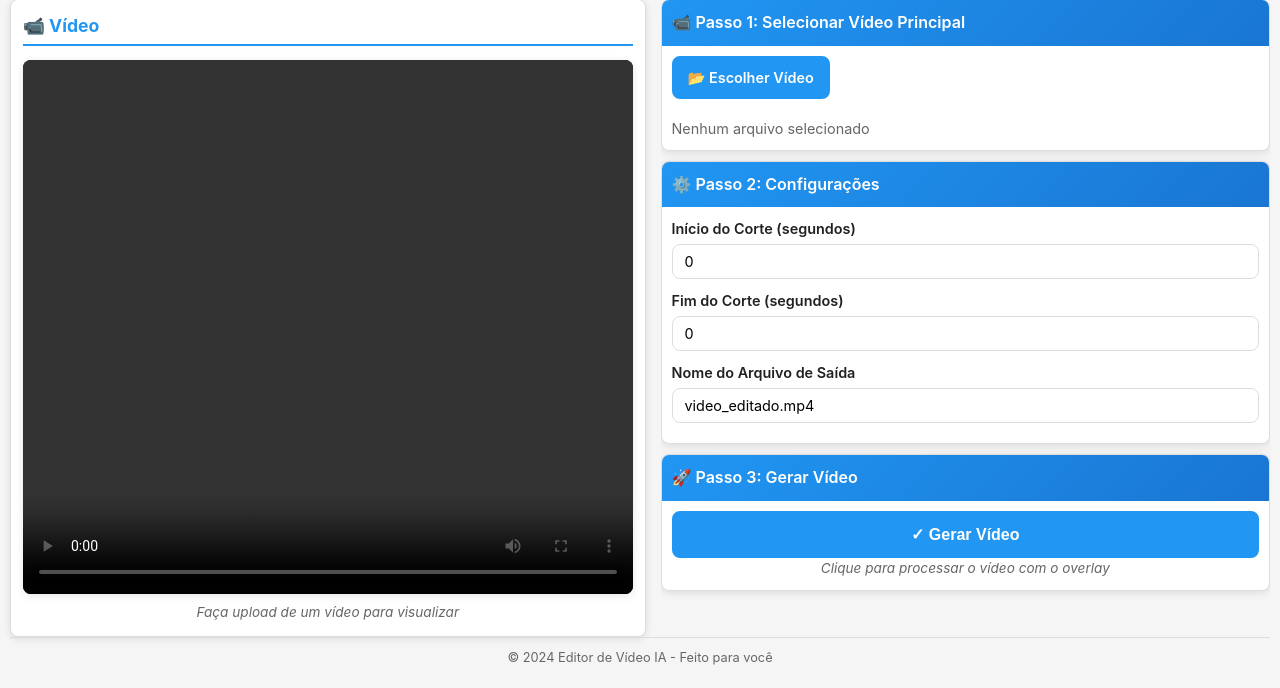
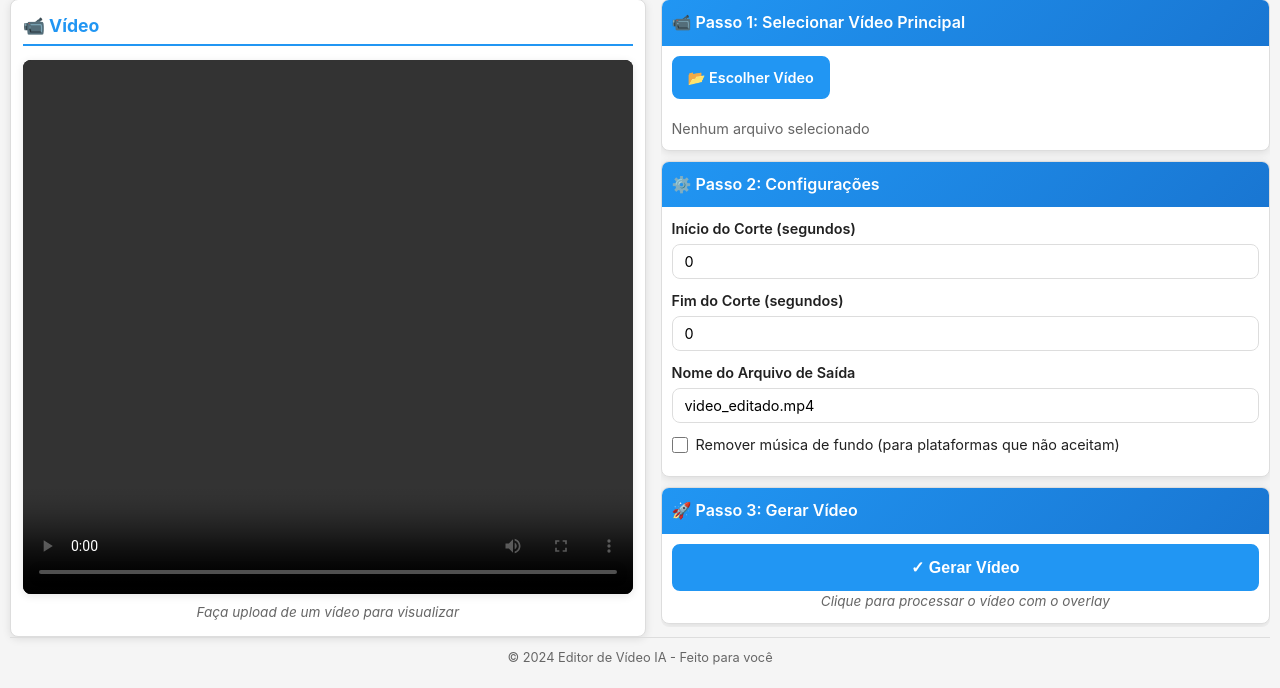
Before and after one commit to LucasDFranchi/IaVideoEditor, a Python web app: template templates/index.html in a window 1280 px wide. Shown: the part 112-800 px from the top of the page. Run offline with Jinja, Linux system fonts and the light colour scheme; the template is opened without the code that fills it, so the values that code supplies are empty.

Commit message:
feat: add option to not include bg song

```diff
--- a/desktop_app.py
+++ b/desktop_app.py
@@ -136,7 +136,7 @@ class Api:
             'output_file': self._output_file
         }
 
-    def process_video(self, video_path, trim_start, trim_end, output_name):
+    def process_video(self, video_path, trim_start, trim_end, output_name, no_background_song=False):
         """Iniciar processamento de vídeo em thread separada."""
         if self._status == 'processing':
             return {'success': False, 'error': 'Já existe um processamento em andamento'}
@@ -153,7 +153,7 @@ class Api:
             output_name += '.mp4'
 
         output_path = str(OUTPUT_DIR / output_name)
-        audio_path = str(AUDIO_PATH) if AUDIO_PATH.exists() else None
+        audio_path = str(AUDIO_PATH) if (not no_background_song and AUDIO_PATH.exists()) else None
 
         self._status = 'processing'
         self._message = 'Iniciando...'
--- a/src/gui.py
+++ b/src/gui.py
@@ -151,6 +151,9 @@ class VideoEditorGUI(QMainWindow):
         self.filename_input.setPlaceholderText("saida_final.mp4")
         filename_layout.addWidget(self.filename_input, 1)
         process_layout.addLayout(filename_layout)
+
+        self.no_background_song_checkbox = QCheckBox("Remover música de fundo (para plataformas que não aceitam)")
+        process_layout.addWidget(self.no_background_song_checkbox)
 
         process_btn = QPushButton("Gerar Vídeo")
         process_btn.setStyleSheet("background-color: #4CAF50; color: white; font-weight: bold; padding: 10px;")
@@ -320,7 +323,7 @@ class VideoEditorGUI(QMainWindow):
         # Obter parâmetros
         start = self.start_spinbox.value()
         end = self.end_spinbox.value()
-        audio_path = str(media_dir / "audio" / "background_song.mp3")
+        audio_path = None if self.no_background_song_checkbox.isChecked() else str(media_dir / "audio" / "background_song.mp3")
 
         # Desativar botão e mostrar barra de progresso
         self.progress_bar.setVisible(True)
--- a/static/app.js
+++ b/static/app.js
@@ -23,6 +23,7 @@ const videoPreview = document.getElementById('video-preview');
 const trimStart = document.getElementById('trim-start');
 const trimEnd = document.getElementById('trim-end');
 const outputName = document.getElementById('output-name');
+const noBackgroundSong = document.getElementById('no-background-song');
 const progressFill = document.getElementById('progress-fill');
 const progressText = document.getElementById('progress-text');
 
@@ -121,7 +122,8 @@ async function handleProcessClick() {
             video_path: appState.videoPath,
             trim_start: parseInt(trimStart.value) || 0,
             trim_end: parseInt(trimEnd.value) || 0,
-            output_name: outputFileName
+            output_name: outputFileName,
+            no_background_song: noBackgroundSong.checked
         };
 
         // Enviar requisição de processamento
--- a/static/style.css
+++ b/static/style.css
@@ -232,6 +232,20 @@ video#video-preview {
     font-weight: 600;
     color: var(--text-primary);
     font-size: 0.9em;
+}
+
+.config-group-checkbox label {
+    display: flex;
+    align-items: center;
+    gap: 8px;
+    font-weight: 400;
+    cursor: pointer;
+}
+
+.config-group-checkbox input[type="checkbox"] {
+    width: 16px;
+    height: 16px;
+    cursor: pointer;
 }
 
 .input-number,
--- a/templates/index.html
+++ b/templates/index.html
@@ -90,6 +90,13 @@
                                 placeholder="video_editado.mp4"
                             >
                         </div>
+
+                        <div class="config-group config-group-checkbox">
+                            <label for="no-background-song">
+                                <input type="checkbox" id="no-background-song">
+                                Remover música de fundo (para plataformas que não aceitam)
+                            </label>
+                        </div>
                     </div>
                 </div>
 
--- a/ui/app.js
+++ b/ui/app.js
@@ -14,6 +14,7 @@ const videoPreview = document.getElementById('video-preview');
 const trimStart = document.getElementById('trim-start');
 const trimEnd = document.getElementById('trim-end');
 const outputName = document.getElementById('output-name');
+const noBackgroundSong = document.getElementById('no-background-song');
 const progressFill = document.getElementById('progress-fill');
 const progressText = document.getElementById('progress-text');
 const resultContainer = document.getElementById('result-container');
@@ -54,6 +55,7 @@ processBtn.addEventListener('click', async function () {
     const outName = outputName.value.trim() || 'video_editado.mp4';
     const tStart = parseInt(trimStart.value) || 0;
     const tEnd = parseInt(trimEnd.value) || 0;
+    const noAudio = noBackgroundSong.checked;
 
     // Desabilitar botão e mostrar progresso
     processBtn.disabled = true;
@@ -62,7 +64,7 @@ processBtn.addEventListener('click', async function () {
     updateProgress(5, 'Iniciando...');
 
     try {
-        const result = await pywebview.api.process_video(videoPath, tStart, tEnd, outName);
+        const result = await pywebview.api.process_video(videoPath, tStart, tEnd, outName, noAudio);
 
         if (!result.success) {
             progressContainer.style.display = 'none';
--- a/ui/index.html
+++ b/ui/index.html
@@ -60,6 +60,12 @@
                             <label for="output-name">Nome do Arquivo de Saída</label>
                             <input type="text" id="output-name" value="video_editado.mp4" class="input-text" placeholder="video_editado.mp4">
                         </div>
+                        <div class="config-group config-group-checkbox">
+                            <label for="no-background-song">
+                                <input type="checkbox" id="no-background-song">
+                                Remover música de fundo (para plataformas que não aceitam)
+                            </label>
+                        </div>
                     </div>
                 </div>
 
```
Also changed, not shown: ui/style.css (+14 -0 lines), 2 other files.
